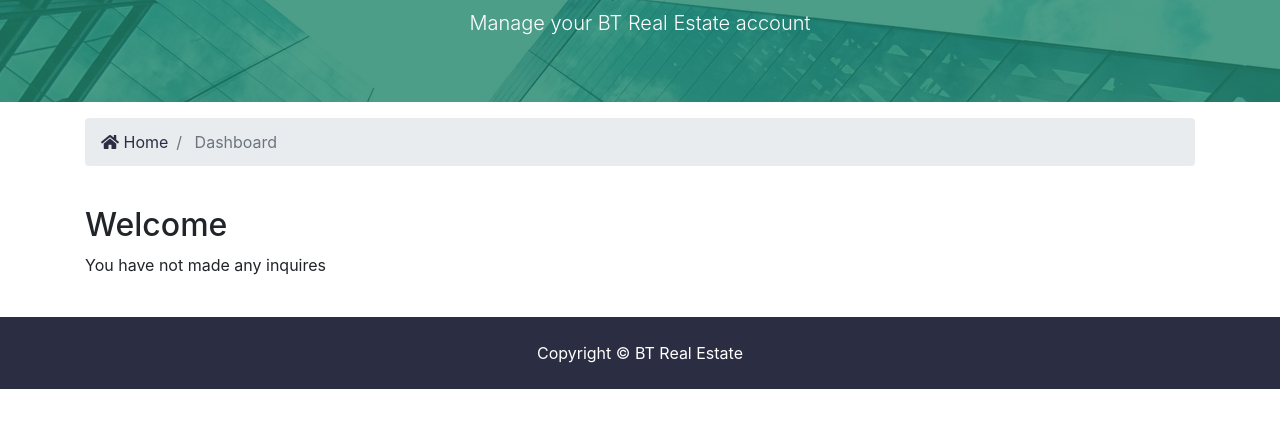
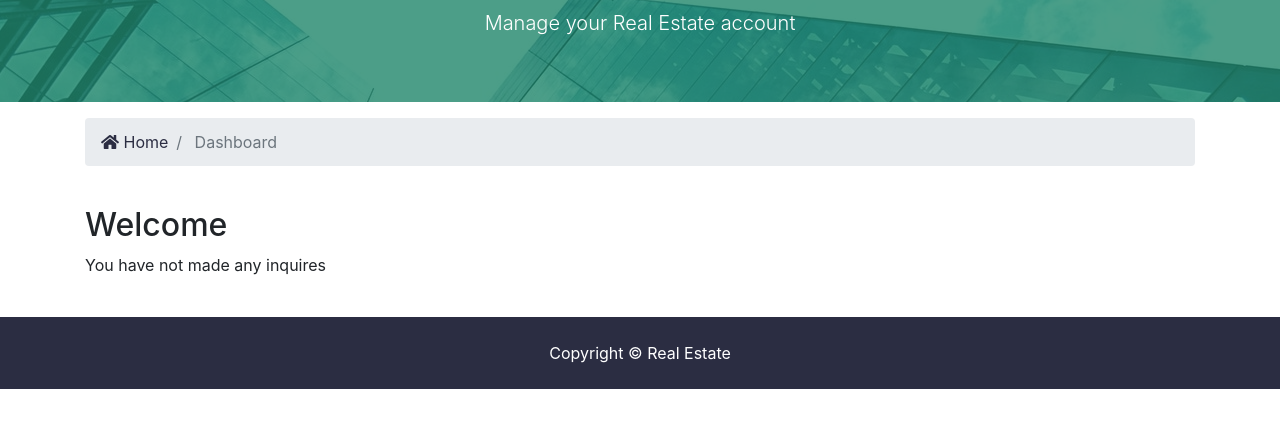
Before and after one commit to hudsonmcmanus/django-real-estate-project, a Django app: page /accounts/dashboard in a window 1280 px wide. Shown: the part 248-676 px from the top of the page. Run offline with Django 3.2, Linux system fonts and the light colour scheme; data that the repository does not hold is empty; parts of the project's set-up code (start-up, migrations or seed data) failed here and were passed over; some libraries are stand-ins or nearby versions.

Commit message:
Fixed footer and dashboard for example information

```diff
--- a/templates/accounts/dashboard.html
+++ b/templates/accounts/dashboard.html
@@ -9,7 +9,7 @@
             <div class="row text-center">
                 <div class="col-md-12">
                     <h1 class="display-4">{{user.username}}'s Dashboard</h1>
-                    <p class="lead">Manage your BT Real Estate account</p>
+                    <p class="lead">Manage your Real Estate account</p>
                 </div>
             </div>
         </div>
--- a/templates/admin/base_site.html
+++ b/templates/admin/base_site.html
@@ -1,6 +1,6 @@
 {% extends 'admin/base.html' %}
 {% load static %}
-{% block title %} | Admin
+{% block title %} Admin
 
 {% endblock %}
 {% block branding %}
--- a/templates/partials/_footer.html
+++ b/templates/partials/_footer.html
@@ -1,5 +1,5 @@
 <!-- Footer -->
 <footer id="main-footer" class="py-4 bg-primary text-white text-center">
     Copyright &copy;
-    <span class="year"></span> BT Real Estate
+    <span class="year"></span> Real Estate
 </footer>
```
